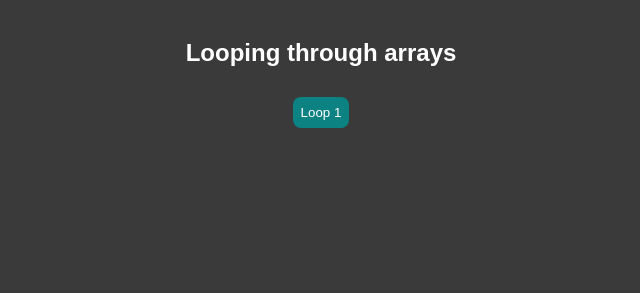
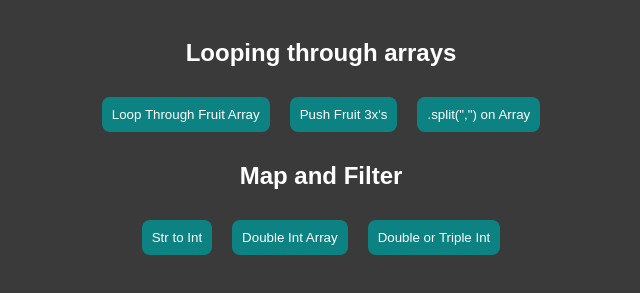
Before and after one commit to Morning-Dove/Basic-JavaScript, a plain HTML site: page Array_Exercises/index.html in a window 1280 px wide. Shown: the part 69-362 px from the top of the page, without its empty margins (319-959 px from the left). Drawn offline with Linux system fonts and the light colour scheme.

Commit message:
add map and filter

```diff
--- a/Array_Exercises/index.html
+++ b/Array_Exercises/index.html
@@ -12,7 +12,19 @@
     </header>
     <section>
         <h2>Looping through arrays</h2>
-        <button type="button" onclick="loop1()">Loop 1</button>
+        <div class="button-line">
+            <button type="button" onclick="loop1()">Loop Through Fruit Array</button>
+            <button type="button" onclick="loop2()">Push Fruit 3x's</button>
+            <button type="button" onclick="loop3()">.split(",") on Array</button>
+        </div>
+    </section>
+    <section>
+        <h2>Map and Filter</h2>
+        <div class="button-line">
+            <button type="button" onclick="map1()">Str to Int</button>
+            <button type="button" onclick="map2()">Double Int Array</button>
+            <button type="button" onclick="map3()">Double or Triple Int</button>
+        </div>
     </section>
 
 
--- a/Array_Exercises/script.js
+++ b/Array_Exercises/script.js
@@ -1,3 +1,114 @@
+// loops through an array of fruits
 function loop1(){
-    console.log("Loop 1 called");
+    let fruits = ["apple", "kiwi", "banana", "watermelon"];
+    for (let i = 0; i < fruits.length; i++){
+        console.log(fruits[i]);
+    }
 }
+
+
+// Loops three times prompting for a fruit each time.
+// Then loops through the list and prints them individually.
+const loop2 = () => {
+    const fruitArray = [];
+    for (let i = 0; i < 3; i++){
+        let fruit = prompt("Type in a fruit.");
+        fruitArray.push(fruit);
+    }
+    for (let i = 0; i < fruitArray.length; i++){
+        console.log(fruitArray[i]);
+    }
+};
+
+
+// Takes a string and splits each item in the string on the comma
+const loop3 = () => {
+    const fruitArray = prompt("Type in a list of fruits. Seperated by commas.");
+    const fruit = fruitArray.split(",");
+    for (let i = 0; i < fruit.length; i++){
+        console.log(fruit[i].trim());
+    }
+};
+
+
+// Takes in a string of numbers and turns them into Integers
+const map1 = () => {
+    const numString = prompt("Enter comma seperated numbers (e.g. 3,6,9): ");
+    const numArrayAsStrings = numString.split(",");
+    // Put different versions here
+
+// Version 1
+
+function convertToNumber(str){
+    return parseInt(str);
+}
+
+const numArray = numArrayAsStrings.map(convertToNumber);
+
+// Version 2
+
+// const numArray = numArrayAsStrings.map(Number);
+
+// Version 3
+
+    // const numArray = numArrayAsStrings.map((numberAsString) => {
+    //     return parseInt(numberAsString);
+    // });
+
+// Version 4
+
+    // const numArray = [];
+    // for (let i = 0; i < numArrayAsStrings.length; i++){
+    //     let num = Number(numArrayAsStrings[i]);
+    //     numArray.push(num);
+    // }
+
+    console.log(numArray);
+};
+
+
+// Doubles each number in an array
+// Version 2
+const map2 = () => {
+    const numbers = [1, 2, 3, 4, 5];
+    const doubled = numbers.map((num) => {
+        return num * 2;
+    });
+
+    console.log("Single numbers " + numbers);
+    console.log("Doubled numbers " + doubled);
+};
+
+
+// Version 1
+// const map2 = () => {
+//     const numbers = [1, 2, 3, 4, 5];
+
+//     function doubleNumbers(numbers){
+//         return numbers * 2;
+//     }
+
+//     const doubled = numbers.map(doubleNumbers);
+
+//     console.log("Single numbers " + numbers);
+//     console.log("Doubled numbers " + doubled);
+// };
+
+
+
+// Loop through array of numbers. If the number is even double it.
+// If the number is odd tripple it. Save to a new list and print it out.
+const map3 = () => {
+    numbers = [1, 2, 3, 4, 5, 6, 7, 8, 9, 10];
+    changedNum = [];
+    for (i = 0; i < numbers.length; i++){
+        if (numbers[i] % 2 === 0){
+            changedNum.push(numbers[i]*2);
+        }else{
+            changedNum.push(numbers[i]*3);
+        }
+    }
+    for (i = 0; i < numbers.length; i++){
+        console.log(`Original: ${numbers[i]}, Changed: ${changedNum[i]}`);
+    }
+};
--- a/Array_Exercises/style.css
+++ b/Array_Exercises/style.css
@@ -4,7 +4,7 @@
     font-family: Arial, Helvetica, sans-serif;
 }
 
-body, section{
+section, header{
     display: flex;
     flex-wrap: wrap;
     flex-direction: column;
@@ -14,8 +14,15 @@ body, section{
 
 button{
     margin: 10px;
-    padding:8px;
+    padding: 10px;
     border-radius: 8px;
     border-style: none;
     background-color: rgb(13, 130, 130);
 }
+
+.button-line{
+    display:flex;
+    justify-content: center;
+    align-items: center;
+    flex-direction: row;
+}
```
Also changed, not shown: 2 other files.
